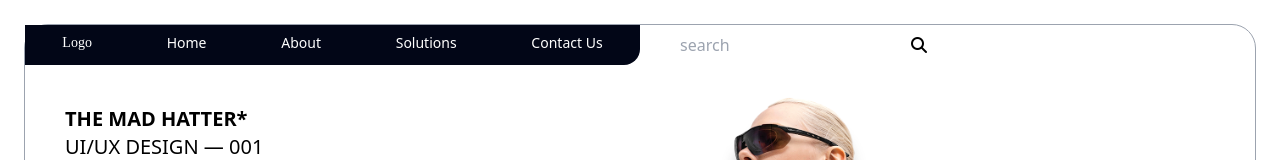
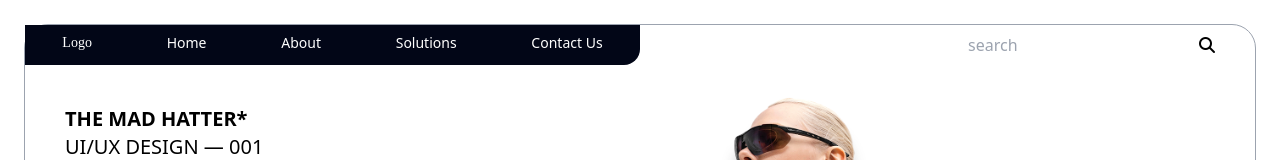
Before and after one commit to Hmsarabi/PSD-HTML, a React (Vite) app in the folder psd-html/: page / in a window 1280 px wide. Shown: the top 160 px of the page. Built offline with nearby package versions, Linux system fonts and the light colour scheme; a web font is replaced by a local one.

Commit message:
search button

```diff
--- a/psd-html/src/components/hero.jsx
+++ b/psd-html/src/components/hero.jsx
@@ -1,7 +1,7 @@
 const hero = () => {
 return (
 <div className="border border-gray-400 h-96 rounded-3xl m-6">
-      <header className="flex">
+    <header className="flex flex-wrap justify-between">
         <nav className=" w-1/2 rounded-br-2xl bg-slate-950 text-white">
             <ul className="flex  w-full flex-wrap py-2 font-light text-sm justify-around ">
                 <li className="sofia">Logo</li>
@@ -12,23 +12,25 @@ const hero = () => {
             </ul>
 
         </nav>
-              <div className="px-10 py-2"><input type="search" placeholder="search"/><i className="fa-solid fa-magnifying-glass"></i></div>
+        <div className="px-10 py-2"><input type="search" placeholder="search" /><i
+                className="fa-solid fa-magnifying-glass"></i></div>
     </header>
     <main className="">
         <section className="flex flex-wrap justify-between relative">
             <div className="w-1/2 p-10 ">
                 <h1 className="text-xl font-bold">THE MAD HATTER*</h1>
                 <h2 className="text-xl">UI/UX DESIGN — 001</h2>
-                  <p className="py-8 text-xs"><i className="fa-regular fa-circle"></i> <i className="fa-regular fa-circle"></i></p>
+                <p className="py-8 text-xs"><i className="fa-regular fa-circle"></i> <i
+                        className="fa-regular fa-circle"></i></p>
                 <p>Lorem ipsum dolor sit amet, consectetur adipiscing elit, sed do eiusmod tempor incididunt ut labore
                     et dolore magna aliqua. Ut enim ad minim veniam, quis nostrud exercitation ullamco laboris
                     nisi ut aliquip ex ea commodo consequat.</p>
             </div>
 
             <div className=" w-1/2 pt-8 pl-20 ">
-                  <img className="h-60" src="public/img/1.png" alt="" />
+                <img className="h-60" src="public/img/1.png" alt="hero image" />
                 <div>June 2020</div>
-                  <p><i className="fa-solid fa-arrow-down"></i></p>
+                <p className="relative left-"><i className="fa-solid fa-arrow-down"></i></p>
 
             </div>
 
```
Lines whose indentation alone changed are shown as unchanged.
